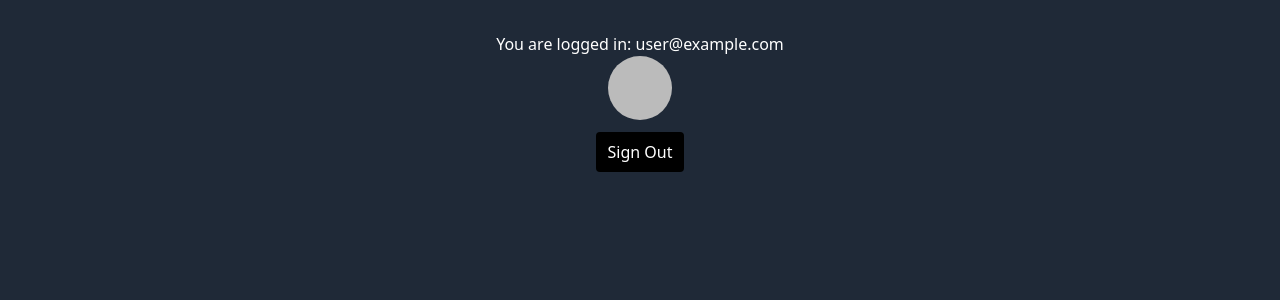
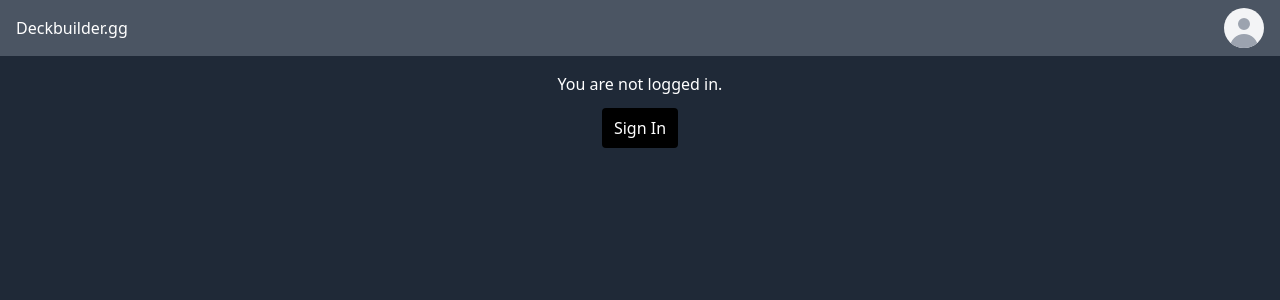
Before and after one commit to eddi3js/deck-builder, a Next.js app: page /login in a window 1280 px wide. Shown: the top 300 px of the page. Built offline with nearby package versions, Linux system fonts and the light colour scheme; no server answers; sample sign-in values are in the browser's storage.

Commit message:
cleaned up authentication for route & created Header/Page components

```diff
--- /dev/null
+++ b/src/components/header.tsx
@@ -0,0 +1,18 @@
+import { DiscordAccount } from '@/models/beta';
+import { Avatar } from 'flowbite-react';
+
+interface HeaderProps {
+    user?: DiscordAccount;
+}
+
+export default function Header({ user }: HeaderProps) {
+    return (
+        <div className="flex items-center justify-between fixed w-full top-0 bg-gray-600 px-4 py-2">
+            <div className="flex">Deckbuilder.gg</div>
+            <div className="flex items-center gap-3">
+                {user && <p>{user.name}</p>}
+                <Avatar img={user?.image} rounded={true} />
+            </div>
+        </div>
+    );
+}
--- /dev/null
+++ b/src/components/page.tsx
@@ -0,0 +1,18 @@
+import { DiscordAccount } from '@/models/beta';
+import React from 'react';
+import Header from './header';
+
+export default function Page({
+    children,
+    user,
+}: {
+    children: React.ReactNode;
+    user?: DiscordAccount;
+}) {
+    return (
+        <div className="mt-10 max-w-2xl mx-auto p-8 flex flex-col text-center justify-center items-center">
+            <Header user={user} />
+            {children}
+        </div>
+    );
+}
--- a/src/pages/confirm-signup.tsx
+++ b/src/pages/confirm-signup.tsx
@@ -1,10 +1,13 @@
-import { signIn, getSession, GetSessionParams } from 'next-auth/react';
+import { DiscordAccount } from '@/models/beta';
+import authenticateUser, {
+    AuthenticatedResult,
+} from '@/utils/authenticateUser';
+import { signIn, getSession, GetSessionParams, signOut } from 'next-auth/react';
 interface ConfirmSignupProps {
-    hasBetaAccount: boolean;
+    user: DiscordAccount | null;
 }
 
-export default function ConfirmSignup({ hasBetaAccount }: ConfirmSignupProps) {
-    if (!hasBetaAccount) {
+export default function ConfirmSignup({ user }: ConfirmSignupProps) {
     return (
         <div className="w-full h-screen flex flex-col justify-center items-center">
             <div className="max-w-2xl mx-auto p-4 text-center">
@@ -13,25 +16,18 @@ export default function ConfirmSignup({ hasBetaAccount }: ConfirmSignupProps) {
                 </h2>
                 <p>Please try again later.</p>
                 <button
-                        onClick={() => signIn()}
-                        className="bg-purple-900 px-3 py-2 rounded mt-4 text-white text-lg"
+                    onClick={() => {
+                        if (user) {
+                            signOut();
+                        } else {
+                            signIn();
+                        }
+                    }}
+                    className="bg-black px-3 py-2 text-md text-white rounded w-fit my-3"
                 >
-                        Sign In Again
+                    {user ? 'Sign Out' : 'Sign In'}
                 </button>
             </div>
-            </div>
-        );
-    }
-
-    return (
-        <div className="max-w-2xl mx-auto p-8 flex flex-col justify-center items-center">
-            <h1>You are not signed in.</h1>
-            <button
-                onClick={() => signIn()}
-                className="bg-black px-3 py-2 text-md text-white rounded w-fit my-3"
-            >
-                Sign In
-            </button>
         </div>
     );
 }
@@ -40,21 +36,13 @@ export const getServerSideProps = async (
     context: GetSessionParams | undefined
 ) => {
     const session = await getSession(context);
-    const hasBetaAccount = await fetch(
-        `${process.env.NEXTAUTH_URL}/api/users/${session?.user?.email}`
-    );
-
-    if (Boolean(hasBetaAccount.status === 200)) {
+    const auth = await authenticateUser(session, '/', true);
+    if ((auth as AuthenticatedResult)?.props?.hasBetaAccess) {
         return {
             redirect: {
                 destination: '/',
             },
         };
     }
-
-    return {
-        props: {
-            hasBetaAccount: false,
-        },
+    return auth;
 };
-};
--- a/src/pages/index.tsx
+++ b/src/pages/index.tsx
@@ -1,6 +1,7 @@
+import Page from '@/components/page';
 import Profile from '@/components/profile';
 import { DiscordAccount } from '@/models/beta';
-import hasBetaAccount from '@/utils/hasBetaAccount';
+import authenticateUser from '@/utils/authenticateUser';
 import type { NextPage } from 'next';
 import { getSession, GetSessionParams } from 'next-auth/react';
 import Head from 'next/head';
@@ -14,19 +15,19 @@ const Home: NextPage = props => {
     return (
         <div>
             <Head>
-                <title>Nascency Deck Builder</title>
+                <title>DeckBuilder.gg</title>
             </Head>
 
-            <div className="max-w-2xl mx-auto p-8 flex flex-col text-center justify-center items-center">
+            <Page user={user ?? undefined}>
                 <Profile user={user as DiscordAccount} />
-            </div>
+            </Page>
         </div>
     );
 };
 
 export const getServerSideProps = async (context: GetSessionParams) => {
     const session = await getSession(context);
-    return await hasBetaAccount(session);
+    return await authenticateUser(session);
 };
 
 export default Home;
--- a/src/pages/login.tsx
+++ b/src/pages/login.tsx
@@ -1,29 +1,16 @@
-/* eslint-disable @next/next/no-img-element */
-import Profile from '@/components/profile';
-import { DiscordAccount } from '@/models/beta';
-import { useSession, signIn, signOut } from 'next-auth/react';
-
-const btn = 'bg-black px-3 py-2 text-md text-white rounded w-fit my-3';
-const container =
-    'max-w-2xl mx-auto p-8 flex flex-col justify-center items-center text-center';
+import Page from '@/components/page';
+import { signIn } from 'next-auth/react';
 
 export default function Login() {
-    const { data: session } = useSession();
-
-    if (session) {
-        return (
-            <div className={container}>
-                <Profile user={session.user as DiscordAccount} />
-            </div>
-        );
-    }
-
     return (
-        <div className={container}>
+        <Page>
             You are not logged in.
-            <button onClick={() => signIn()} className={btn}>
+            <button
+                onClick={() => signIn()}
+                className="bg-black px-3 py-2 text-md text-white rounded w-fit my-3"
+            >
                 Sign In
             </button>
-        </div>
+        </Page>
     );
 }
--- /dev/null
+++ b/src/utils/authenticateUser.ts
@@ -0,0 +1,47 @@
+import { DiscordAccount } from '@/models/beta';
+import type { Session } from 'next-auth';
+
+export interface AuthenticatedResult {
+    props: {
+        user: DiscordAccount | null;
+        hasBetaAccess: boolean;
+    };
+}
+
+export interface RedirectResult {
+    redirect: {
+        destination: string;
+    };
+}
+
+export default async function authenticateUser(
+    session: Session | null,
+    redirectUrl?: string,
+    haltRedirect?: boolean
+): Promise<AuthenticatedResult | RedirectResult> {
+    const redirect = {
+        redirect: {
+            destination: redirectUrl ?? '/login',
+        },
+    };
+
+    if (!session) {
+        return redirect;
+    }
+
+    const hasBetaAccount = await fetch(
+        `${process.env.NEXTAUTH_URL}/api/users/${session.user?.email}`
+    );
+
+    if (hasBetaAccount.status !== 200 && !haltRedirect) {
+        return redirect;
+    }
+
+    const user = session?.user ?? null;
+    return {
+        props: {
+            user: user as DiscordAccount | null,
+            hasBetaAccess: Boolean(hasBetaAccount.status === 200),
+        },
+    };
+}
--- a/src/utils/hasBetaAccount.ts
+++ /dev/null
@@ -1,25 +0,0 @@
-import type { Session } from 'next-auth';
-
-export default async function hasBetaAccount(session: Session | null) {
-    const redirect = {
-        redirect: {
-            destination: '/login',
-        },
-    };
-
-    if (!session) {
-        return redirect;
-    }
-
-    const hasBetaAccount = await fetch(
-        `${process.env.NEXTAUTH_URL}/api/users/${session.user?.email}`
-    );
-
-    if (hasBetaAccount.status !== 200) {
-        return redirect;
-    }
-
-    return {
-        props: { user: session?.user },
-    };
-}
```
Lines whose indentation alone changed are shown as unchanged.
